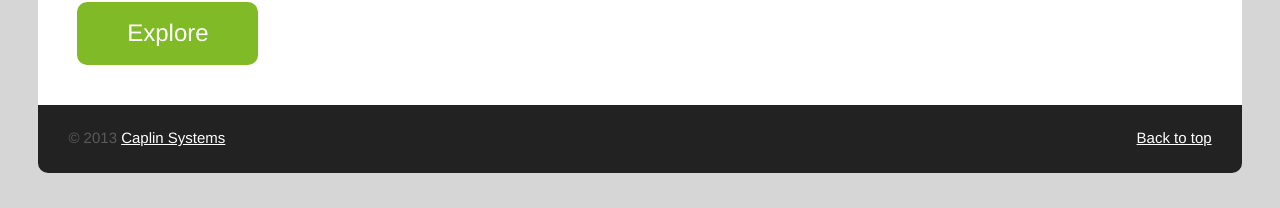
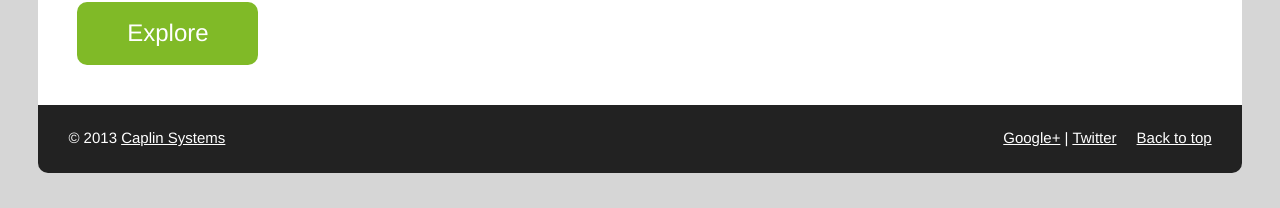
Before and after one commit to BladeRunnerJS/brjs-site, a Jekyll site: the page built from index.html, in a window 1280 px wide. Shown: the part 2390-2598 px from the top of the page. Built offline with Jekyll 4.4.1, drawn with Linux system fonts in a browser that asks for light colours; Markdown is read by kramdown in place of the engine named in the settings.

Commit message:
adding social links

```diff
--- a/_layouts/default.html
+++ b/_layouts/default.html
@@ -64,7 +64,11 @@ layout: default
     <!-- FOOTER -->
     <footer class="container footer">
       <p class="pull-right"><a href="#">Back to top</a></p>
-      <p>&copy; 2013 <a href="http://www.caplin.com">Caplin Systems</a></p>
+      <p class="social">
+        <a href="https://plus.google.com/108556511900055348789" rel="publisher">Google+</a> |
+        <a href="https://twitter.com/BladeRunnerJS">Twitter</a>
+      </p>
+      <p>&copy; 2013  <a href="http://www.caplin.com">Caplin Systems</a></p>
     </footer>
 
     <script>
--- a/css/style.css
+++ b/css/style.css
@@ -683,11 +683,19 @@ body.post #disqus_thread {
   border-radius: 0px 0px 10px 10px;
   -webkit-border-radius: 0px 0px 10px 10px;
   -moz-border-radius: 0px 0px 10px 10px;
+
+  color: #fff;
 }
 
 .footer a {
   color: #fff;
   text-decoration: underline;
+}
+
+.footer .social {
+  float: right;
+  display: inline-block;
+  margin-right: 20px;
 }
 
 /* Code */
```
